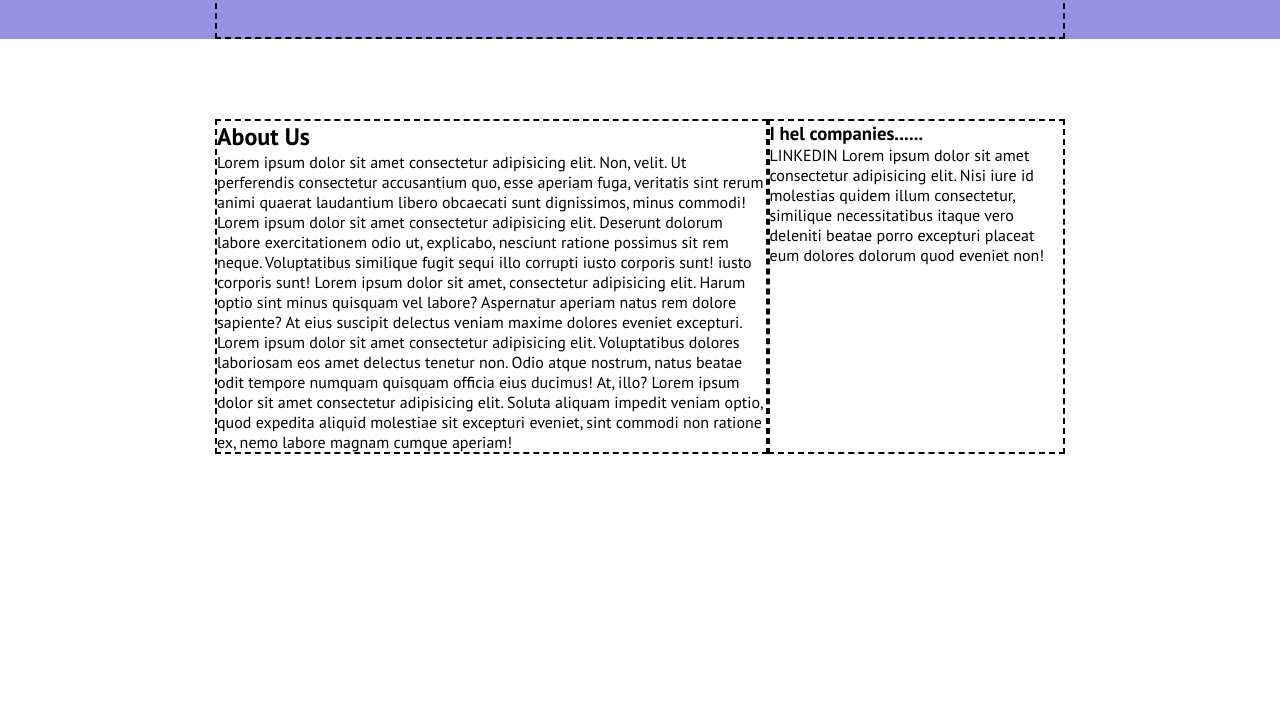
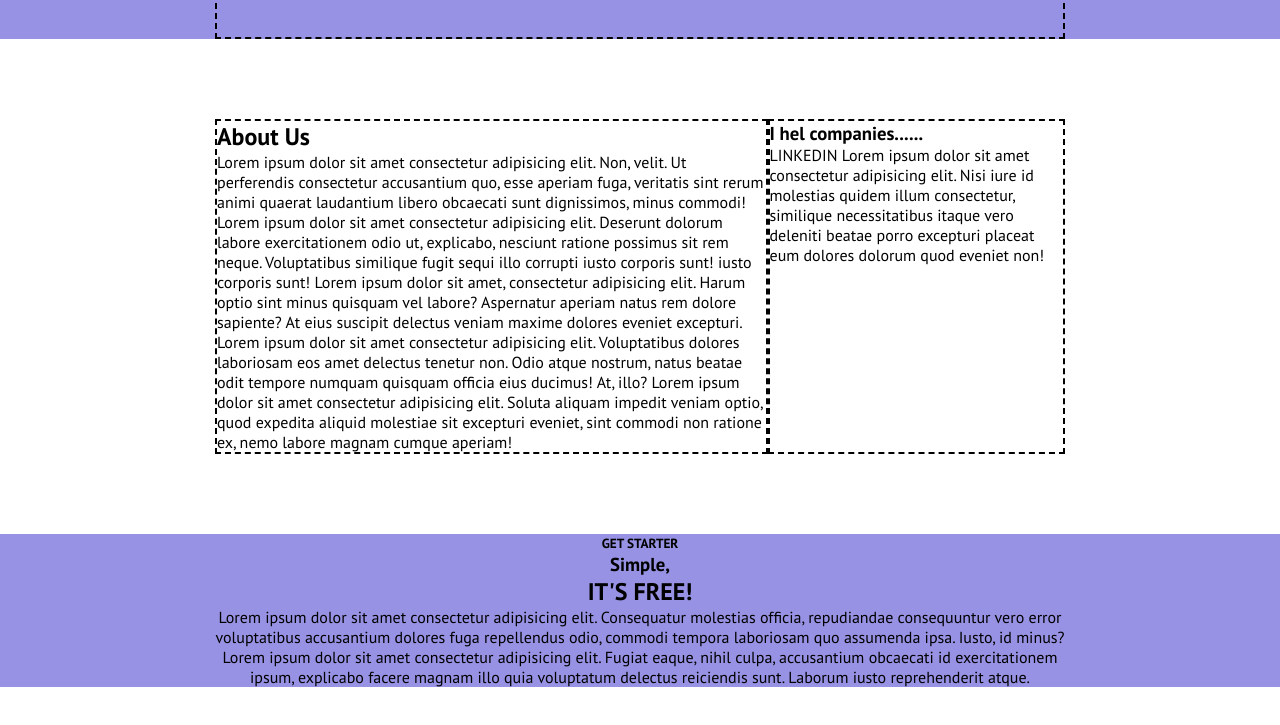
Before and after one commit to Christian-Beninati/htmlcss-responsive-layout, a plain HTML site: page index.html in a window 1280 px wide. Shown: the part 3601-4326 px from the top of the page. Before the commit the page ends 4135 px from the top, so only its background shows below. Drawn offline with Linux system fonts and the light colour scheme.

Commit message:
main-sixth -section-block

```diff
--- a/css/style.css
+++ b/css/style.css
@@ -105,6 +105,11 @@ section{
     padding-bottom: 40px;
 }
 
+/* sixth section */
+.call-to-act {
+    text-align: center;
+}
+
 /************************************************
  RESPONSIVE
  ************************************************/
--- a/index.html
+++ b/index.html
@@ -154,6 +154,19 @@
                 </div>
             </section>
 
+            <!-- sixth section -->
+            <section>
+                <div class="sec-l-p">
+                    <div class=" call-to-act container">
+                        <h5>GET STARTER</h5>
+                        <h3> Simple, </h3>
+                        <h1>IT'S FREE!</h1>
+                        <P>Lorem ipsum dolor sit amet consectetur adipisicing elit. Consequatur molestias officia, repudiandae consequuntur vero error voluptatibus accusantium dolores fuga repellendus odio, commodi tempora laboriosam quo assumenda ipsa. Iusto, id minus? Lorem ipsum dolor sit amet consectetur adipisicing elit. Fugiat eaque, nihil culpa, accusantium obcaecati id exercitationem ipsum, explicabo facere magnam illo quia voluptatum delectus reiciendis sunt. Laborum iusto reprehenderit atque.</P>
+                    </div>
+                </div>
+            </section>
+
+
 
     </main>
 </body>
```
